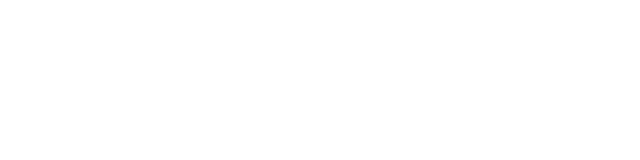
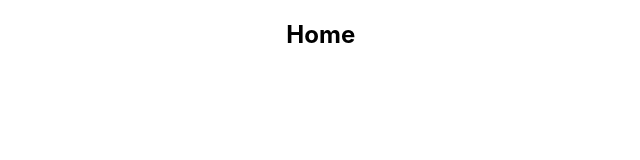
Before and after one commit to stephhoneyy/wit-hackathon-2022, a React (Create React App) app: page /home in a window 1280 px wide. Before the commit this address had no page. Shown: the top 160 px of the page, without its empty margins (279-919 px from the left). Built offline with nearby package versions, Linux system fonts and the light colour scheme.

Commit message:
added home page

```diff
--- a/src/App.js
+++ b/src/App.js
@@ -1,6 +1,7 @@
 import './App.css';
 import Login from './pages/LoginPage';
 import SignUp from './pages/SignupPage';
+import Home from './pages/Home';
 import { BrowserRouter, Router } from 'react-router-dom';
 import {Route} from 'react-router-dom';
 import {Routes} from 'react-router-dom';
@@ -11,6 +12,7 @@ function App() {
         <Routes>
           <Route path="/login" element={<Login />} />
           <Route path="/signup" element={<SignUp />} />
+          <Route path="/home" element={<Home />} />
         </Routes>
       </BrowserRouter>
   );
--- a/src/index.js
+++ b/src/index.js
@@ -3,6 +3,7 @@ import ReactDOM from 'react-dom/client';
 import './index.css';
 import App from './App';
 import reportWebVitals from './reportWebVitals';
+
 
 const root = ReactDOM.createRoot(document.getElementById('root'));
 root.render(
@@ -11,6 +12,9 @@ root.render(
   </React.StrictMode>
 );
 
+
+
+
 // If you want to start measuring performance in your app, pass a function
 // to log results (for example: reportWebVitals(console.log))
 // or send to an analytics endpoint. Learn more: https://bit.ly/CRA-vitals
--- /dev/null
+++ b/src/pages/Home.js
@@ -0,0 +1,18 @@
+import React, { useState } from 'react'
+import { Link, Navigate } from 'react-router-dom'
+import Grid from '@mui/material/Grid';
+import { Button } from '@mui/material';
+import { useNavigate } from "react-router-dom";
+
+export default function Home() {
+    return (
+        <div className="home">
+            <Grid container>
+                <Grid item xs={5.3}></Grid>
+                <Grid className="homeContent" item xs={6.2}>
+                    <h2>Home</h2>
+                </Grid>
+            </Grid>
+        </div>
+    )
+}
```
